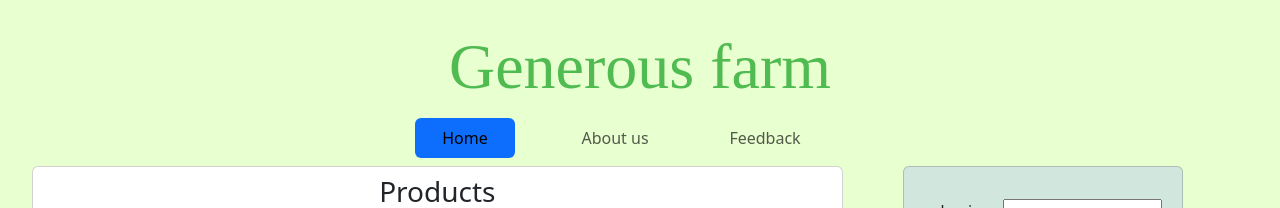
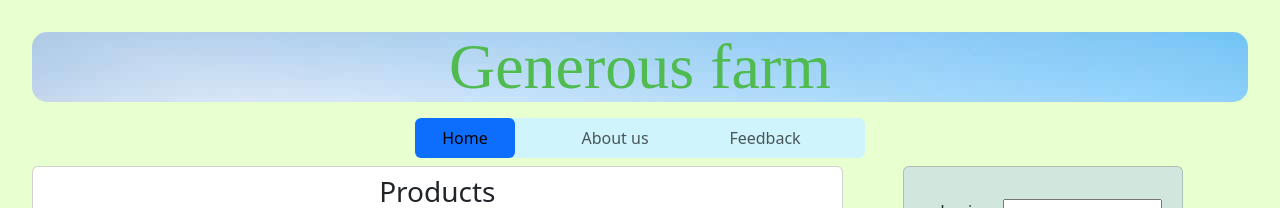
Before and after one commit to Al-Gur/FarmFrontEnd, a React (Vite) app: page / in a window 1280 px wide. Shown: the top 208 px of the page. Built offline with nearby package versions, Linux system fonts and the light colour scheme; no server answers.

Commit message:
OwnProductList-15 working

```diff
--- a/src/App.css
+++ b/src/App.css
@@ -10,6 +10,8 @@
 
 h1 {
     color: #50bb50;
+    background-image: url("/src/assets/Field.jpg");
+    border-radius: 15px;
 }
 
 .logo {
--- a/src/App.tsx
+++ b/src/App.tsx
@@ -32,6 +32,7 @@ function App() {
 
     useEffect(() => {
         setIsSeller(login == "John");
+        setRefresh(true);
     }, [login]);
 
     return (
--- a/src/components/Menus/Navigation.tsx
+++ b/src/components/Menus/Navigation.tsx
@@ -11,7 +11,7 @@ function Navigation({menuItem, setMenuItem}: MenuProps): ReactNode {
         <>
             <nav className="navbar navbar-expand-sm nav-pills">
                 <div className="container-fluid justify-content-center">
-                    <ul className="navbar-nav">
+                    <ul className="navbar-nav bg-info-subtle rounded-2">
                         {
                             menuItems
                                 .filter((_item, index) =>
--- a/src/components/Products/OwnProduce/OwnProductList.tsx
+++ b/src/components/Products/OwnProduce/OwnProductList.tsx
@@ -89,9 +89,9 @@ function OwnProductList({listProducts, setListProducts}: OwnProductListProps): R
 
     return (
         <>
-            <div className="flex-container">
-                <h3>{fullName}</h3>
-                <button onClick={() => setIsNewProductBigCard(true)}>Add product</button>
+            <div className="flex-container bg-success-subtle p-2 mb-3">
+                <h4 className="text-decoration-underline">{fullName}</h4>
+                <button onClick={() => setIsNewProductBigCard(true)}>Add new product</button>
             </div>
             <section className="flex-container">
                 {
--- /dev/null
+++ b/src/components/User/Encode.ts
@@ -0,0 +1,8 @@
+function Encode(login: string): string {
+    switch(login) {
+        case "John": return "Basic Sm9objoxMjM=";
+        default: return "***";
+    }
+}
+
+export default Encode
--- a/src/components/User/Login.tsx
+++ b/src/components/User/Login.tsx
@@ -2,6 +2,7 @@ import {type ReactNode, useState} from "react";
 import type {SetAuthProps, UserDto} from "../../utils/Interfaces.ts"
 import Register from "./Register.tsx";
 import {createPortal} from "react-dom";
+import Encode from "./Encode.ts";
 
 function Login({setLogin, setPassword, setFullName}: SetAuthProps): ReactNode {
     const [registration, setRegistration] = useState(false);
@@ -10,7 +11,7 @@ function Login({setLogin, setPassword, setFullName}: SetAuthProps): ReactNode {
 
     const logIn = async () => {
         const myHeaders = new Headers();
-        myHeaders.append("Authorization", "Basic Sm9objoxMjM=");
+        myHeaders.append("Authorization", Encode(newLogin));
 
         const requestOptions = {
             method: "POST",
```
